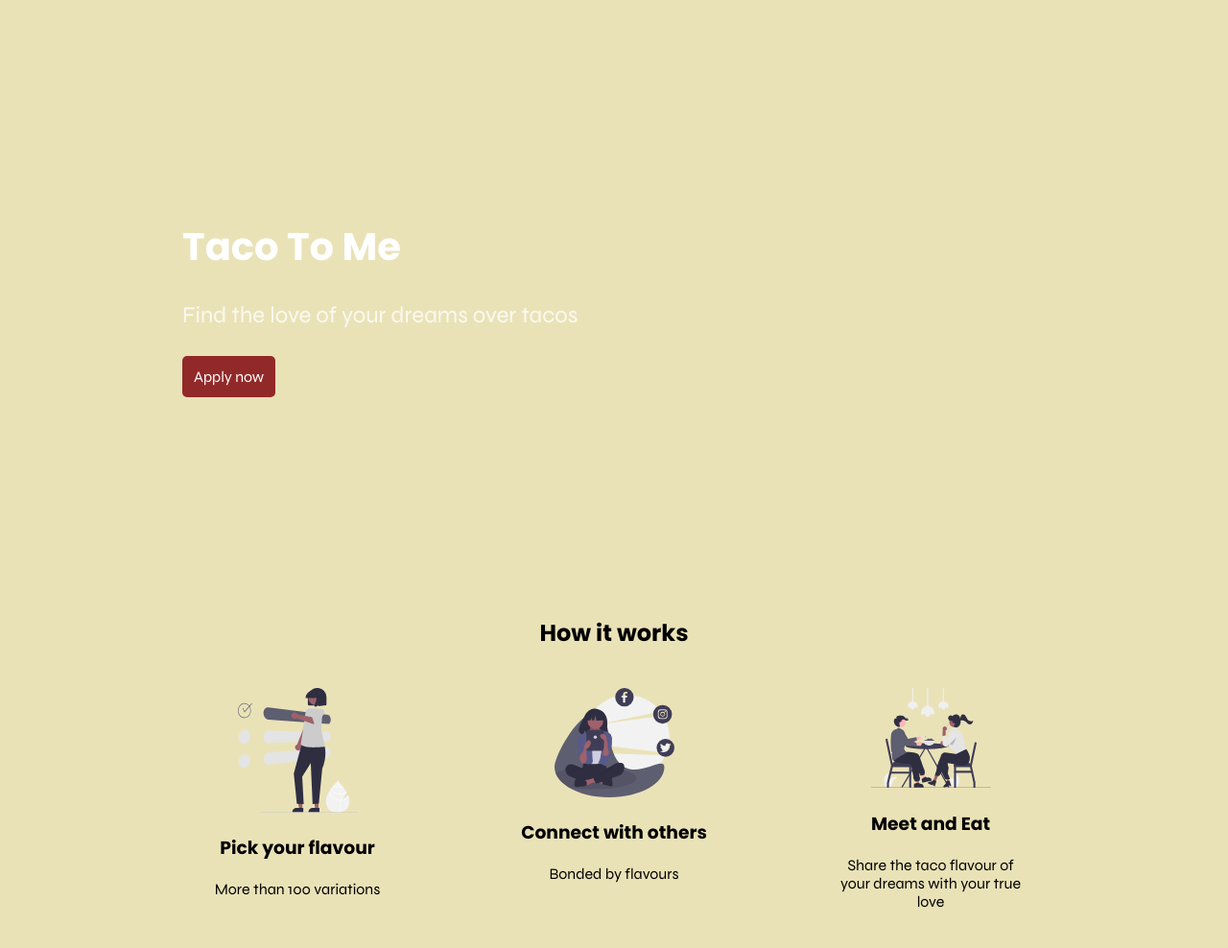
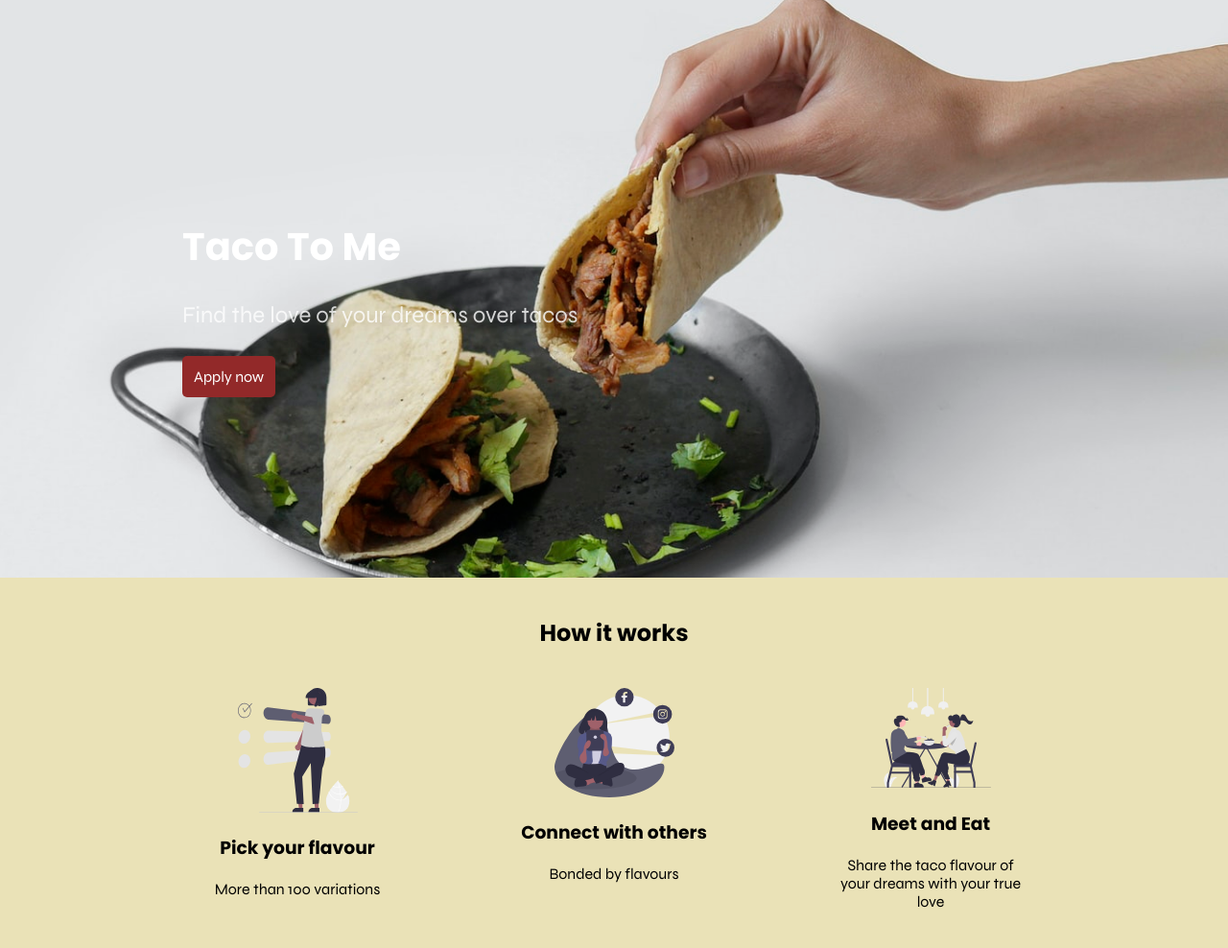
Before and after one commit to kk-im/Landing, a plain HTML site: page index.html in a window 1280 px wide. Shown: the top 988 px of the page at 96% size. Drawn offline with Linux system fonts and the light colour scheme.

Commit message:
File pathway fixed

```diff
--- a/css/components/cards.css
+++ b/css/components/cards.css
@@ -1,6 +1,6 @@
 .banner {
   padding: 200px 0;
-  background-image: url(images/bg.jpeg);
+  background-image: url(../../images/bg.jpeg);
   background-size: cover;
   background-position: right;
   justify-content: center;
```
